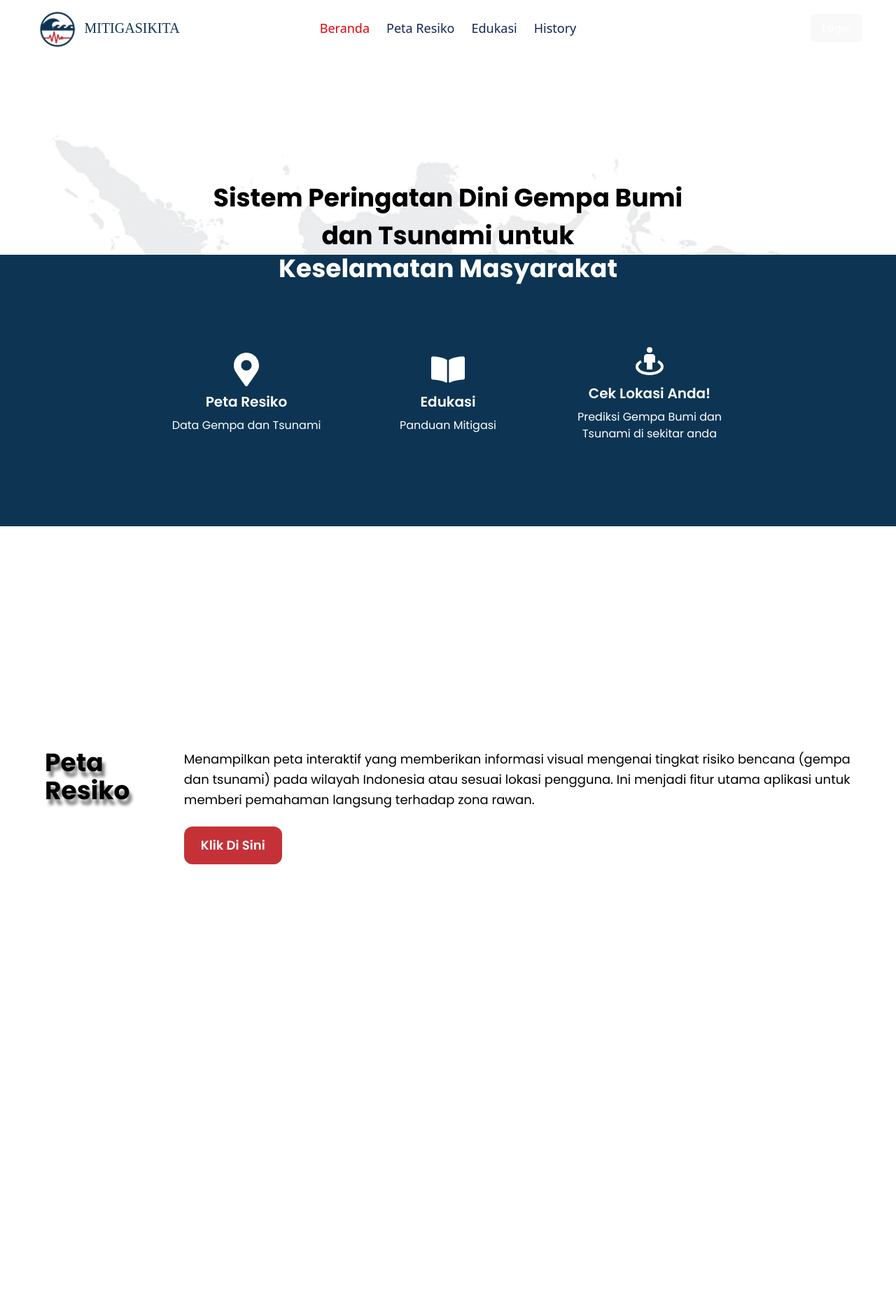
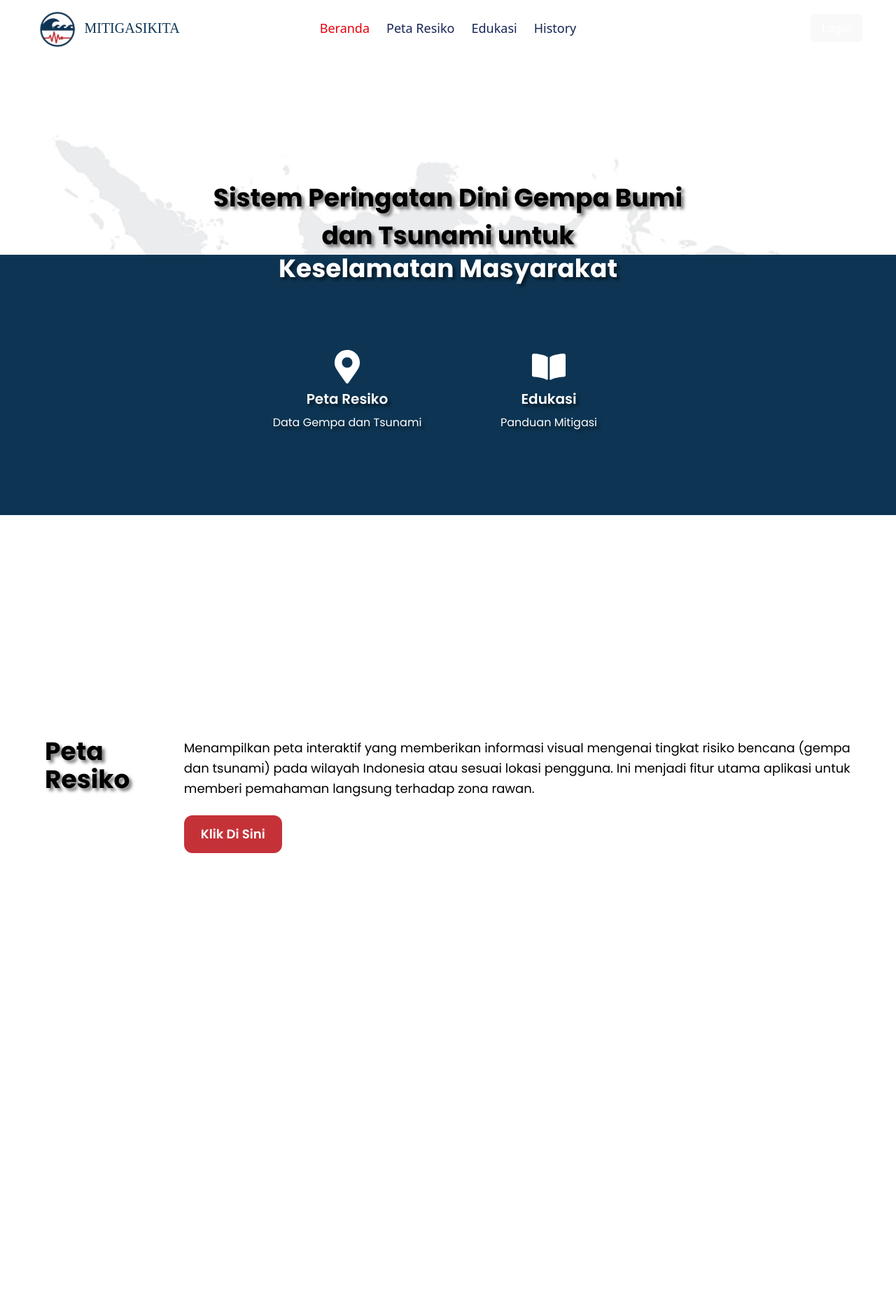
Before and after one commit to zainalsaputra/mitigasi-kita-app-frontend, a React (Vite) app: page / in a window 1280 px wide. Shown: the top 1869 px of the page at 70% size. Built offline with nearby package versions, Linux system fonts and the light colour scheme; a web font is replaced by a local one.

Commit message:
memperbarui styleling warna yang ada di desain

```diff
--- a/src/pages/Homes/AboutUs.jsx
+++ b/src/pages/Homes/AboutUs.jsx
@@ -12,7 +12,7 @@ function AboutUs() {
         <div className="md:w-1/3 w-full text-center md:text-left">
           <h2
             className="text-2xl sm:text-3xl md:text-4xl font-bold text-black text-center"
-            style={{ textShadow: '4px 8px 4px rgba(0, 0, 0, 0.5)' }}
+            style={{ textShadow: '4px 4px 4px rgba(0, 0, 0, 0.5)' }}
           >
             Tentang <br className="hidden md:block" /> Kami
           </h2>
--- a/src/pages/Homes/EduPreview.jsx
+++ b/src/pages/Homes/EduPreview.jsx
@@ -10,7 +10,7 @@ function EduPreview() {
             className="text-2xl sm:text-3xl md:text-4xl font-bold"
             style={{
               color: "#000000",
-              textShadow: "4px 8px 4px rgba(0, 0, 0, 0.5)",
+              textShadow: "4px 4px 4px rgba(0, 0, 0, 0.5)",
             }}
           >
             Edukasi
--- a/src/pages/Homes/HeroSection.jsx
+++ b/src/pages/Homes/HeroSection.jsx
@@ -8,10 +8,10 @@ function HeroSection() {
       {/* Hero Putih */}
       <section className="py-64 flex flex-col font-poppins justify-end items-center text-center px-4 pb-0 max-w-4xl mx-auto">
         <p
-          className="text-2xl sm:text-4xl md:text-2xl lg:text-4xl font-bold text-center"
+          className="text-4xl sm:text-4xl md:text-2xl lg:text-4xl font-bold text-center"
           style={{
             color: "#000000",
-
+            textShadow: "4px 4px 4px rgba(0, 0, 0, 0.5)",
             lineHeight: "1.5",
           }}
         >
@@ -22,11 +22,14 @@ function HeroSection() {
       {/* Section Biru */}
       <section
         className="text-white pb-20 pt-0 font-poppins"
-        style={{ backgroundColor: "#0D3553" }}
+        style={{
+          backgroundColor: "#0D3553",
+          textShadow: "4px 4px 4px rgba(0, 0, 0, 0.5)",
+        }}
       >
-        <div className="text-center mb-12">
+        <div className="text-center mb-14">
           <p
-            className="text-2xl sm:text-4xl md:text-2xl lg:text-4xl font-bold text-center"
+            className="text-4xl sm:text-4xl md:text-2xl lg:text-4xl font-bold text-center"
           >
             Keselamatan Masyarakat
           </p>
@@ -49,13 +52,6 @@ function HeroSection() {
               <p className="text-base sm:text-lg md:text-xl font-semibold">Edukasi</p>
               <p className="text-xs sm:text-sm md:text-base">Panduan Mitigasi</p>
             </Link>
-
-            {/* Item 3 */}
-            <Link to="/city-select" className="flex flex-col items-center space-y-2 w-48 sm:w-56 md:w-64 hover:scale-105 transition-transform duration-300 relative z-20">
-              <BiStreetView className="text-3xl sm:text-4xl md:text-5xl text-white" />
-              <p className="text-base sm:text-lg md:text-xl font-semibold">Cek Lokasi Anda!</p>
-              <p className="text-xs sm:text-sm md:text-base">Prediksi Gempa Bumi dan Tsunami di sekitar anda</p>
-            </Link>
           </div>
         </div>
       </section>
--- a/src/pages/Homes/Home.jsx
+++ b/src/pages/Homes/Home.jsx
@@ -12,7 +12,6 @@ function Home() {
             <HeroSection />
             <MapPreview />
             <EduPreview />
-            <LocationPreview />
             <AboutUs />
             <Footer />
         </div>
--- a/src/pages/Homes/LocationPreview.jsx
+++ b/src/pages/Homes/LocationPreview.jsx
@@ -10,7 +10,7 @@ function LocationPreview() {
             className="text-2xl sm:text-3xl md:text-4xl font-bold"
             style={{
               color: "#000000",
-              textShadow: "4px 8px 4px rgba(0, 0, 0, 0.5)",
+              textShadow: "4px 4px 4px rgba(0, 0, 0, 0.5)",
             }}
           >
             Cek Lokasi <br className="hidden md:block" /> Anda
--- a/src/pages/Homes/MapPreview.jsx
+++ b/src/pages/Homes/MapPreview.jsx
@@ -10,7 +10,7 @@ function MapPreview() {
             className="text-2xl sm:text-3xl md:text-4xl font-bold"
             style={{
               color: "#000000",
-              textShadow: "4px 8px 4px rgba(0, 0, 0, 0.5)",
+              textShadow: "4px 4px 4px rgba(0, 0, 0, 0.5)",
             }}
           >
             Peta <br className="hidden md:block" /> Resiko
```
